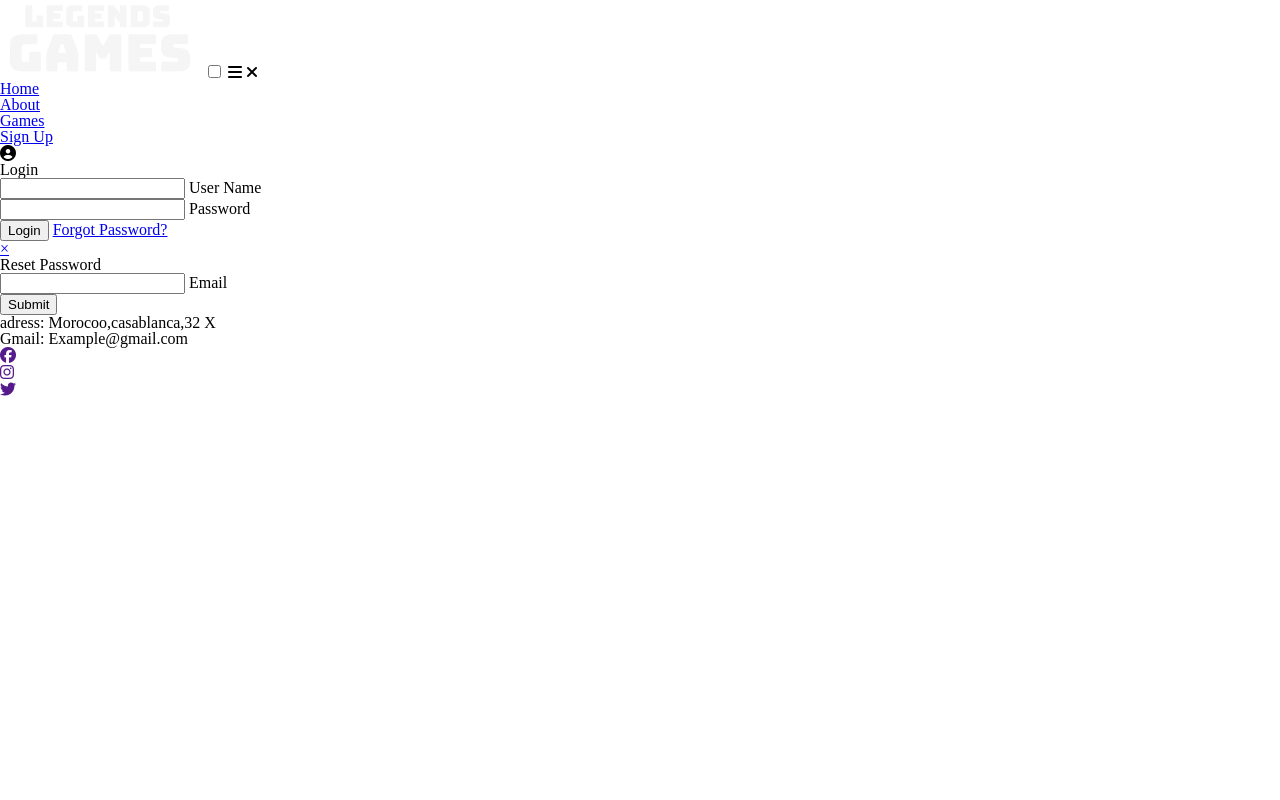
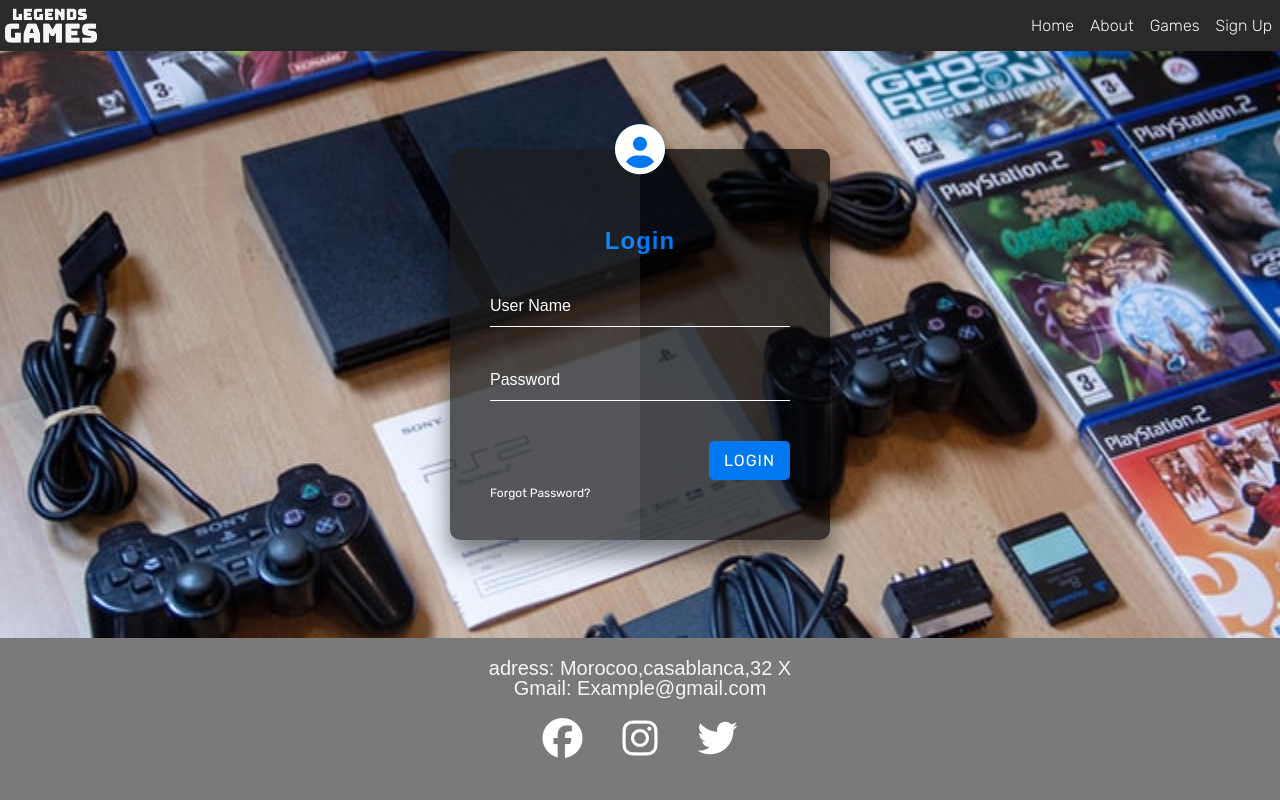
Before and after one commit to hichamid4/game-v2, a plain HTML site: page signUp/signUp.html in a window 1280 px wide. Drawn offline with Linux system fonts and the light colour scheme.

Commit message:
Update signUp.html

```diff
--- a/signUp/signUp.html
+++ b/signUp/signUp.html
@@ -6,7 +6,7 @@
    <title>sign up</title>
    <link rel="stylesheet" href="../reset.css">
    <script src="https://kit.fontawesome.com/297f173964.js" crossorigin="anonymous"></script>
-   <link rel="stylesheet" href="singup.css">
+   <link rel="stylesheet" href="signup.css">
 </head>
 <body>
    <header>
```
